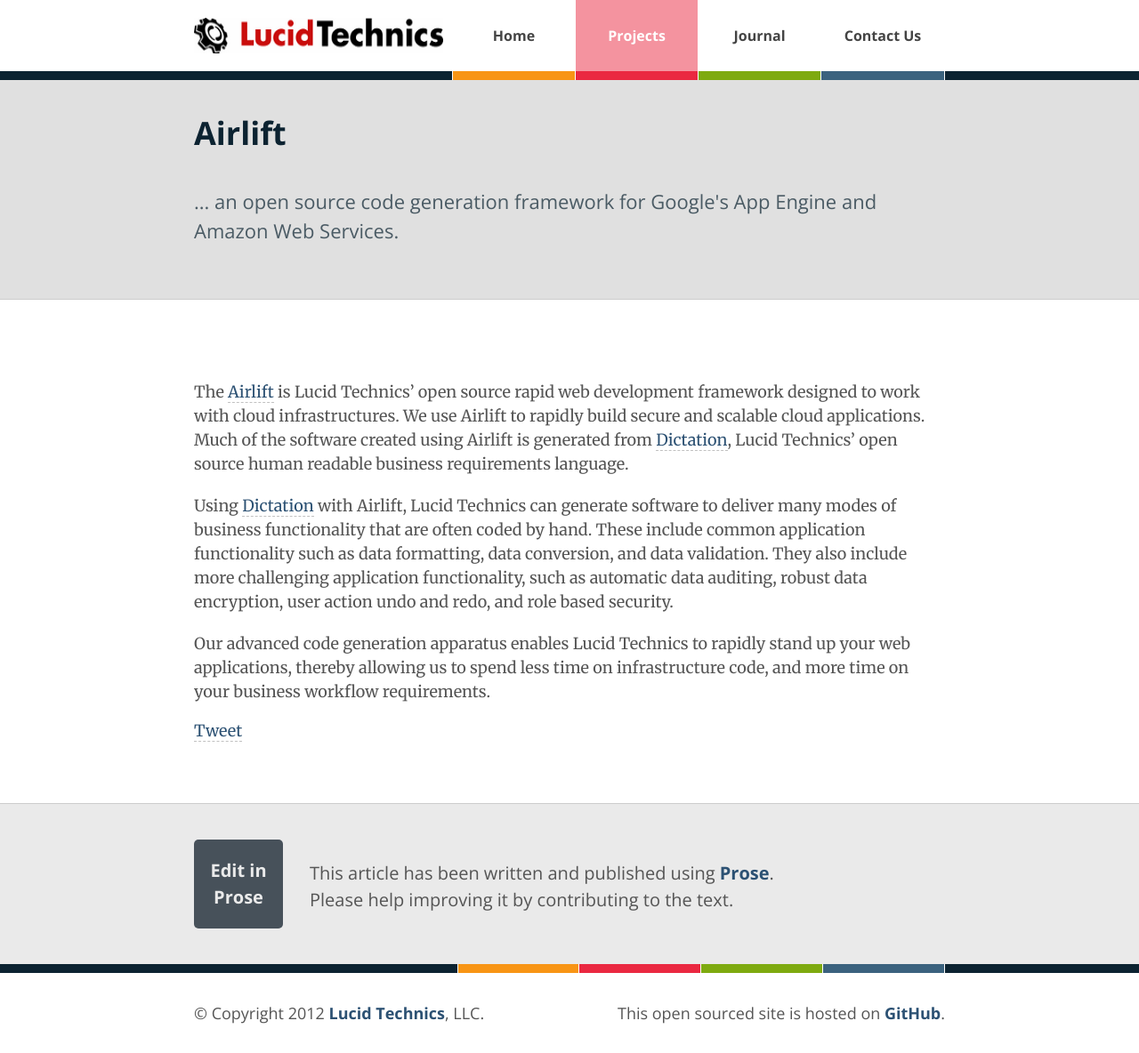
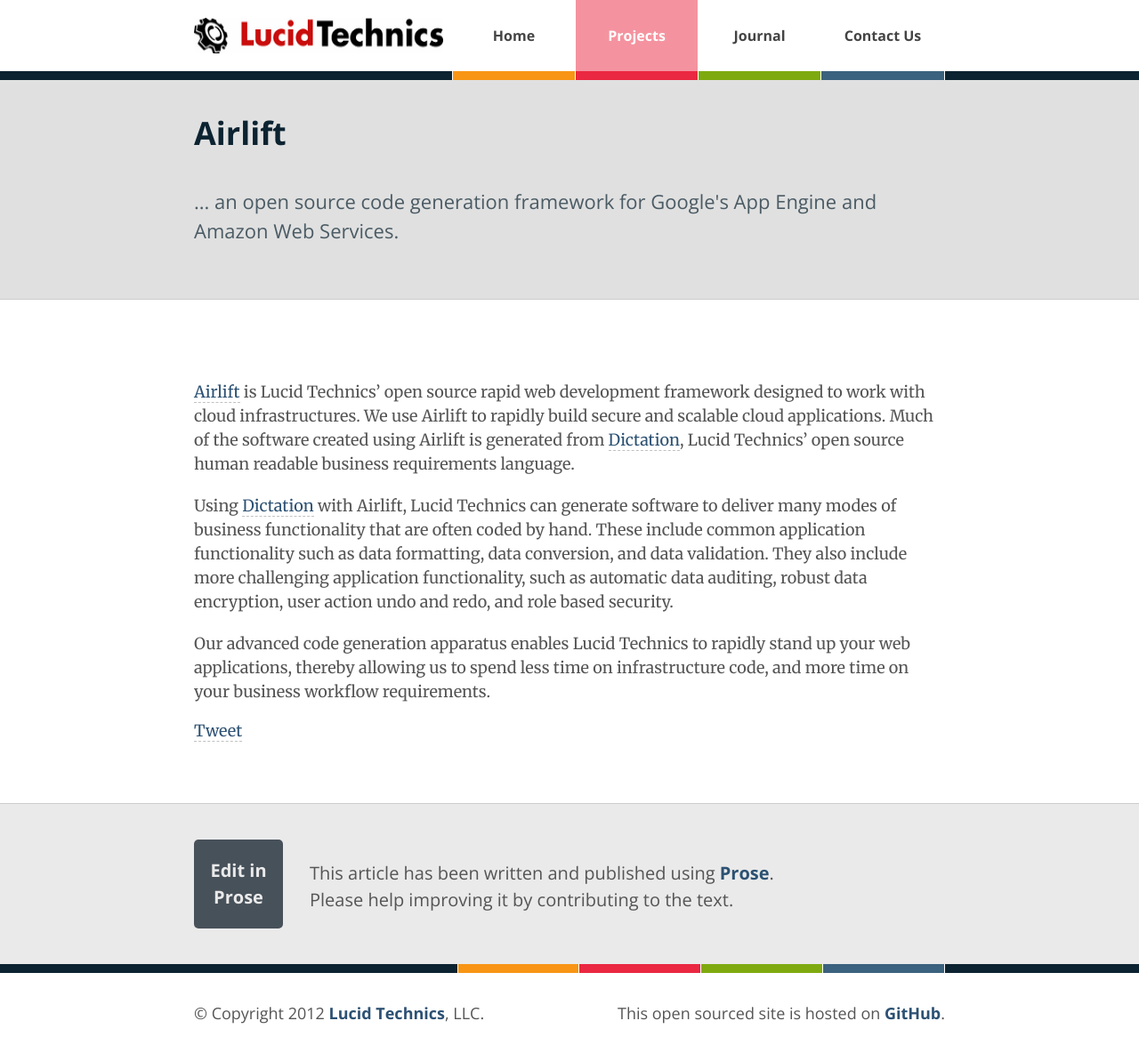
Before and after one commit to LucidTechnics/lucidtechnics.github.com, a Jekyll site: the page built from _posts/projects/0100-01-01-airlift.md, in a window 1280 px wide. Shown: the whole page at 89% size. Built offline with Jekyll 4.4.1, drawn with Linux system fonts in a browser that asks for light colours; nearby versions of some CDN libraries; comment, search, counter and statistics services are not loaded.

Commit message:
Updated _posts/projects/0100-01-01-airlift.md

```diff
--- a/_posts/projects/0100-01-01-airlift.md
+++ b/_posts/projects/0100-01-01-airlift.md
@@ -11,7 +11,7 @@
 published: true
 ---
 
-The <a href="http://github.com/LucidTechnics/Airlift">Airlift</a> is Lucid Technics' open source rapid web development framework designed to work with cloud infrastructures. We use Airlift to rapidly build secure and scalable cloud applications.  Much of the software created using Airlift is generated from <a href="http://lucidtechnics.github.com/projects/dictation.html">Dictation</a>, Lucid Technics' open source human readable business requirements language.
+<a href="http://github.com/LucidTechnics/Airlift">Airlift</a> is Lucid Technics' open source rapid web development framework designed to work with cloud infrastructures. We use Airlift to rapidly build secure and scalable cloud applications.  Much of the software created using Airlift is generated from <a href="http://lucidtechnics.github.com/projects/dictation.html">Dictation</a>, Lucid Technics' open source human readable business requirements language.
 
 Using <a href="http://lucidtechnics.github.com/projects/dictation.html">Dictation</a> with Airlift, Lucid Technics can generate software to deliver many modes of business functionality that are often coded by hand.  These include common application functionality such as data formatting, data conversion, and data validation.  They also include more challenging application functionality, such as automatic data auditing, robust data encryption, user action undo and redo, and role based security.
 
```
